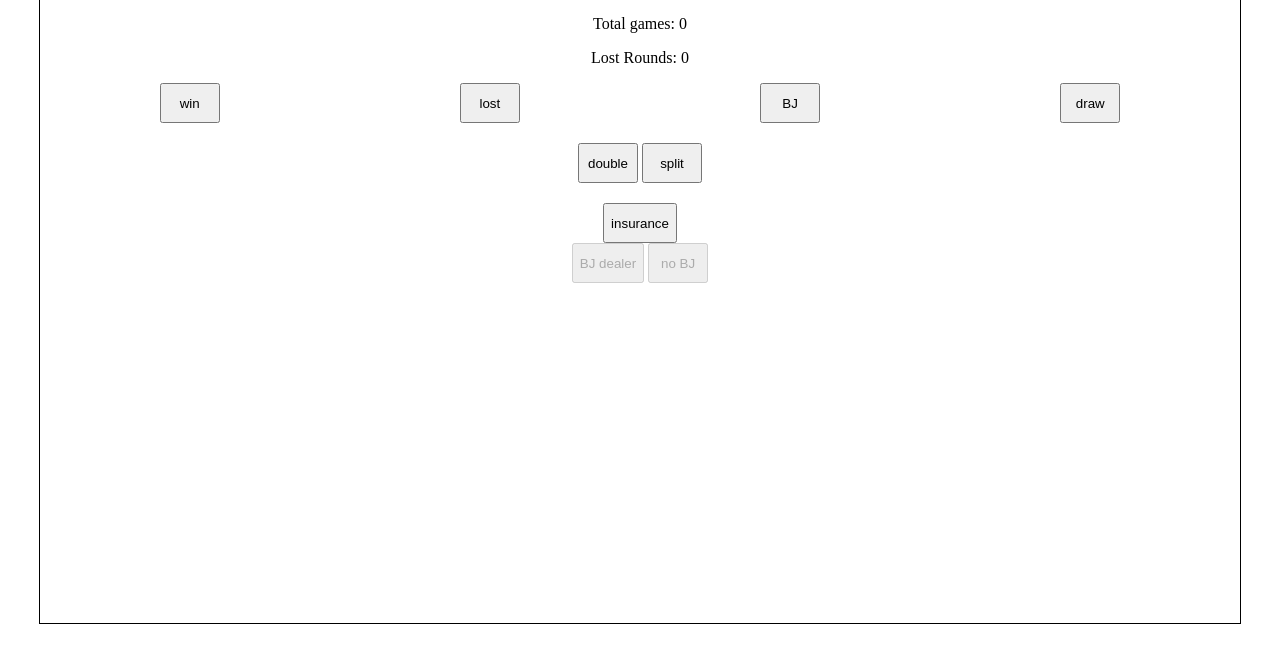
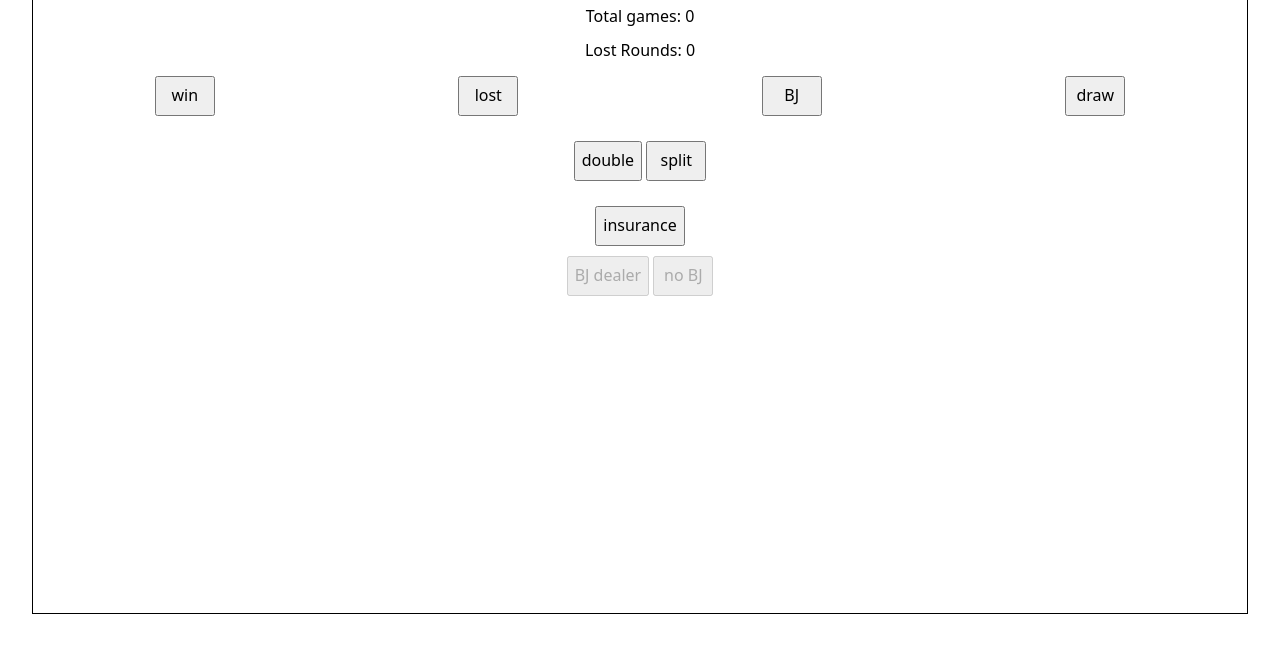
Before and after one commit to MalanSergii/casino, a website: page index.html in a window 1280 px wide. Shown: the part 146-800 px from the top of the page. Drawn offline with nearby package versions, Linux system fonts and the light colour scheme.

Commit message:
normalize

```diff
--- a/index.html
+++ b/index.html
@@ -5,6 +5,10 @@
         <meta http-equiv="X-UA-Compatible" content="IE=edge" />
         <meta name="viewport" content="width=device-width, initial-scale=1.0" />
         <link rel="stylesheet" href="./styles.css" />
+        <link
+            rel="stylesheet"
+            href="node_modules/modern-normalize/modern-normalize.css"
+        />
         <title>Document</title>
     </head>
     <body>
--- /dev/null
+++ b/package.json
@@ -0,0 +1,5 @@
+{
+  "dependencies": {
+    "modern-normalize": "^1.1.0"
+  }
+}
--- a/styles.css
+++ b/styles.css
@@ -17,12 +17,15 @@
 .mainButtonsMenu{
   display: flex;
   justify-content:space-around;
-  margin-bottom: 20px;
+  margin-bottom: 25px;
 }
 .button{
   min-width: 60px;
   min-height: 40px;
 }
 .side__buttons--ds{
-  margin-bottom: 20px;
+  margin-bottom: 25px;
 }
+.button__insurance{
+  margin-bottom: 10px;
+}
```
Also changed, not shown: 1 other file.
